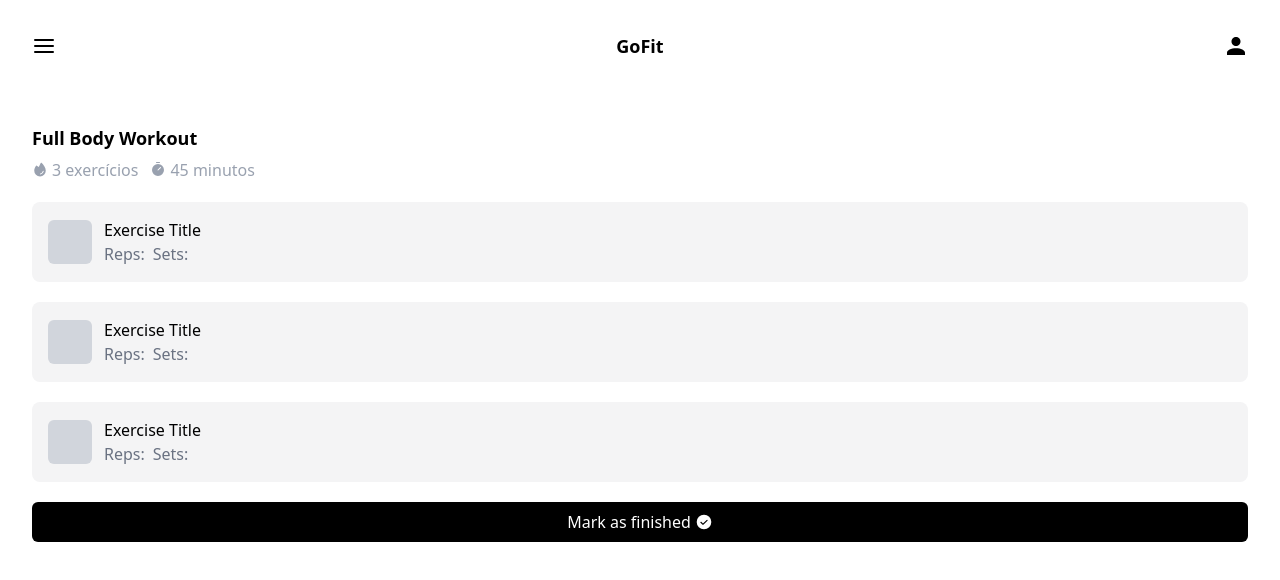
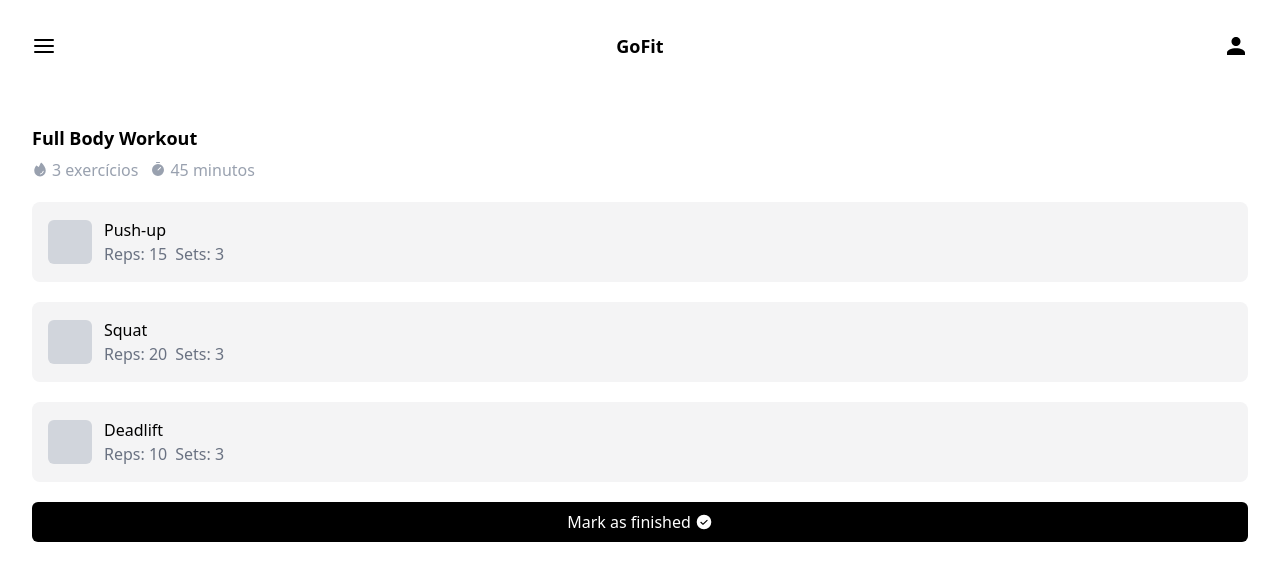
Before and after one commit to ProgramadoresSemPatria/Team-9, a React (Vite) app in the folder frontend/: page /workout-info in a window 1280 px wide. Shown: the top 580 px of the page. Built offline with nearby package versions, Linux system fonts and the light colour scheme.

Commit message:
feat: define interface and use props in ExerciseInfo component

```diff
--- a/frontend/package.json
+++ b/frontend/package.json
@@ -13,6 +13,7 @@
     "dependencies": {
         "@hookform/resolvers": "^4.1.3",
         "@tailwindcss/vite": "^4.0.15",
+        "phosphor-react": "^1.4.1",
         "react": "^19.0.0",
         "react-dom": "^19.0.0",
         "react-hook-form": "^7.54.2",
--- a/frontend/src/components/ExerciseInfo.tsx
+++ b/frontend/src/components/ExerciseInfo.tsx
@@ -1,12 +1,21 @@
-const ExerciseInfo = () => {
+interface ExerciseInfoProps {
+    exerciseInfo: {
+        id: number;
+        name: string;
+        sets: number;
+        reps: number;
+    };
+}
+
+const ExerciseInfo = ({ exerciseInfo }: ExerciseInfoProps) => {
     return (
         <div className="flex items-center gap-3 rounded-lg bg-zinc-100 p-4">
             <div className="h-11 w-11 rounded-md bg-gray-300"></div>
             <div>
-                <h3 className="font-medium text-black">Exercise Title</h3>
+                <h3 className="font-medium text-black">{exerciseInfo.name}</h3>
                 <div className="flex gap-2">
-                    <p className="text-gray-500">Reps: </p>
-                    <p className="text-gray-500">Sets: </p>
+                    <p className="text-gray-500">Reps: {exerciseInfo.reps}</p>
+                    <p className="text-gray-500">Sets: {exerciseInfo.sets}</p>
                 </div>
             </div>
         </div>
--- a/frontend/src/pages/WorkoutInfo.tsx
+++ b/frontend/src/pages/WorkoutInfo.tsx
@@ -1,4 +1,3 @@
-/* eslint-disable prettier/prettier */
 import { CheckCircle, Fire, Timer } from 'phosphor-react';
 import ExerciseInfo from '../components/ExerciseInfo';
 import { useState } from 'react';
```
Also changed, not shown: 1 other file (tests, documents, lock files or other folders).
